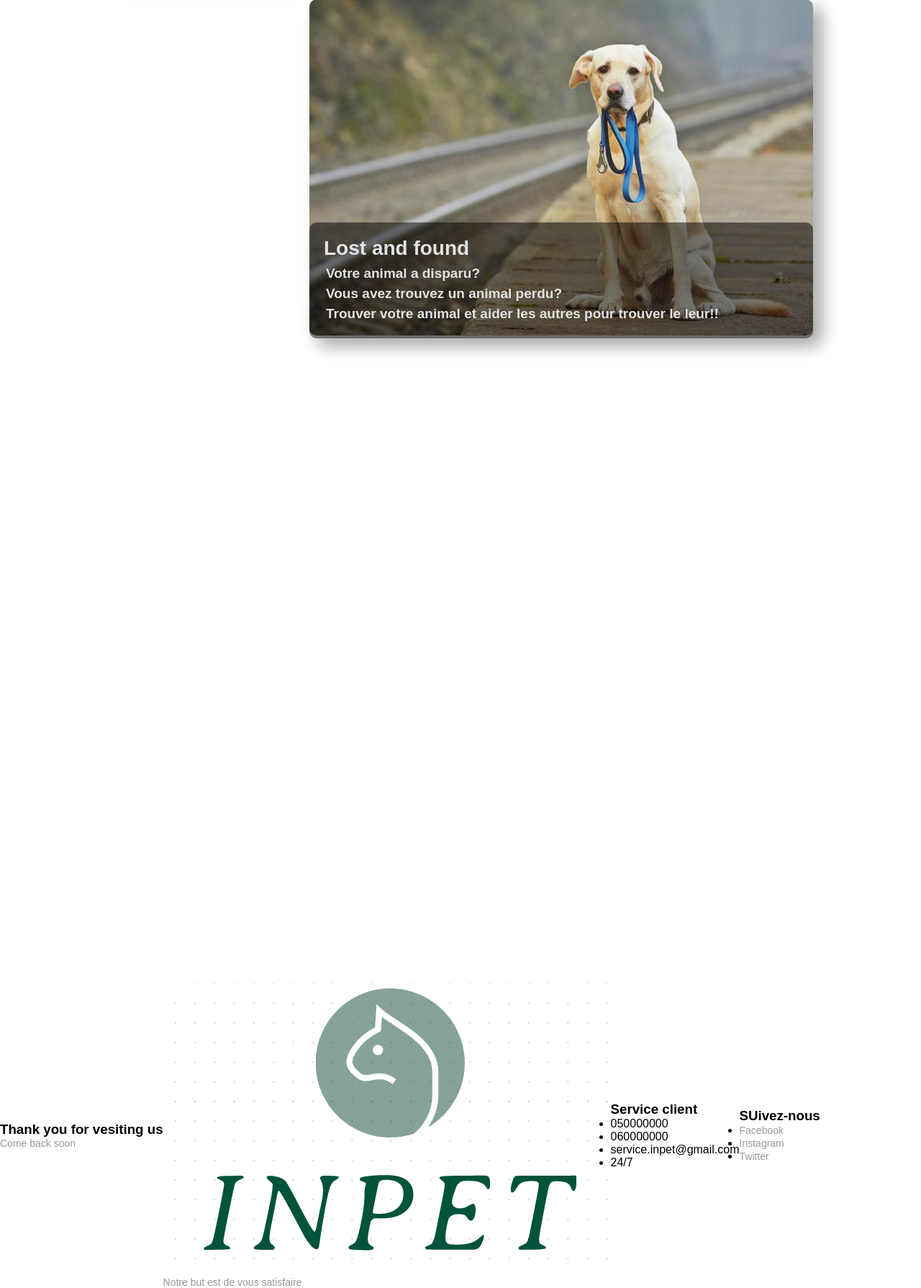
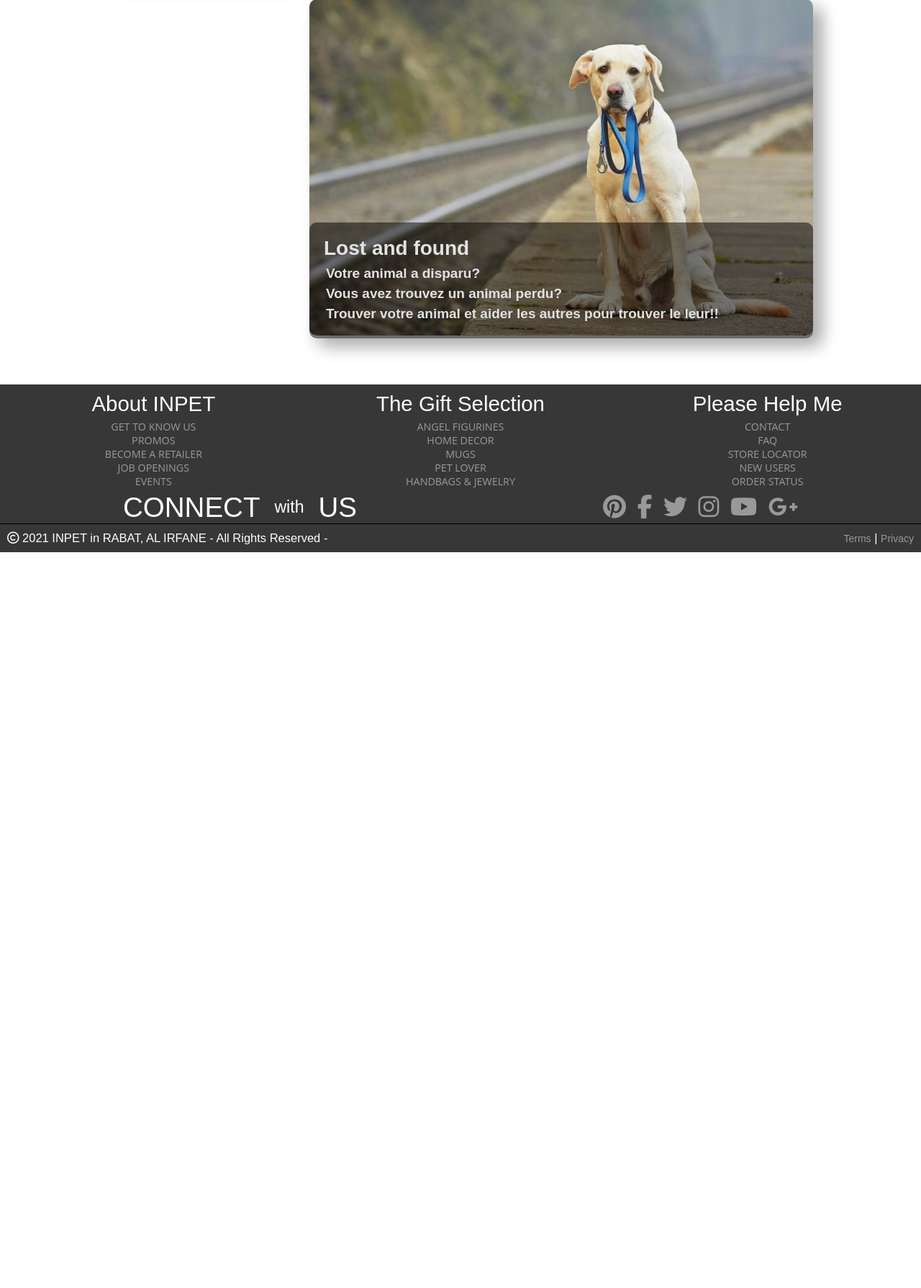
Before and after one commit to BILALBOUAZIZ/inpeet, a PHP site: page / in a window 1280 px wide. Shown: the part 1735-3524 px from the top of the page at 72% size. After the commit the page ends 2502 px from the top, so only its background shows below. Run offline with PHP 8.4, Linux system fonts and the light colour scheme; some libraries are stand-ins or nearby versions.

Commit message:
https://github.com/BILALBOUAZIZ/inpeet

```diff
--- a/css/style.css
+++ b/css/style.css
@@ -528,6 +528,9 @@ p, a{
   flex-basis: 30%;
   min-width: 250px;
 }
+
+
+
 .col1 img{
   width: 100%;
   border-radius: 10px;
@@ -640,3 +643,207 @@ p, a{
   font-size: 19px;
   color:rgb(226,226,226);
 }
+
+
+
+
+
+/*footer*/
+html, body {
+  height: 100%
+}
+.flex-rw {
+	font: 11px "Open Sans", sans-serif;
+	-webkit-font-smoothing: antialiased;
+	-moz-osx-font-smoothing: grayscale;
+	max-width: 1566px;
+	margin: auto;
+  display: flex;
+  flex-flow: column nowrap;
+  justify-content: space-between;
+  text-align: center;
+}
+ul {
+  list-style: none
+}
+a {
+  text-decoration: none
+}
+
+.flex-rw {
+  display: flex;
+  flex-flow: row wrap;
+}
+
+footer {
+  justify-content: center;
+  background: rgb(55,55,55);
+  margin-top: auto;
+}
+.footer-list-top {
+  width: 33.333%
+}
+.footer-list-top  .li {
+  text-align: center;
+  padding-bottom: 10px
+}
+.footer-list-header {
+  padding: 10px 0 5px 0;
+  color: #fff;
+  font: 2.3vw "Oswald", sans-serif
+}
+.footer-list-anchor {
+  font: 1.3em "Open Sans", sans-serif
+}
+.footer-social-section {
+  width: 100%;
+  align-items: center;
+  justify-content: space-around;
+  position: relative;
+  margin-top: 5px;
+}
+.footer-social-section::after {
+  content: "";
+  position: absolute;
+  z-index: 1;
+  top: 50%;
+  left: 10px;
+  border-top: 1px solid ;
+}
+.footer-social-overlap {
+  position: relative;
+  z-index: 2;
+  background: rgb(55,55,55);
+  padding: 0 20px
+}
+.footer-social-connect {
+  display: flex;
+  align-items: center;
+  font: 3.5em "Oswald", sans-serif;
+  color: #fff;
+}
+.footer-social-small {
+  font-size: 0.6em;
+  padding: 0px 20px;
+}
+.footer-social-overlap > a {
+  font-size: 3em
+}
+.footer-social-overlap > a:not(:first-child) {
+  margin-left: 0.38em
+}
+.footer-bottom-section {
+  width: 100%;
+  padding: 10px;
+  border-top: 1px solid;
+}
+.footer-bottom-section > div:first-child {
+  margin-right: auto
+}
+.footer-bottom-wrapper {
+  font-size: 1.5em;
+  color: #fff;
+}
+.footer-address {
+  display: inline;
+  font-style: normal
+}
+@media only screen and (max-width: 768px) {
+  .footer-list-header {
+    font-size: 2em
+  }
+  .footer-list-anchor {
+    font-size: 1.1em
+  }
+  .footer-social-connect {
+    font-size: 2.5em
+  }
+  .footer-social-overlap > a {
+    font-size: 2.24em
+  }
+  .footer-bottom-wrapper {
+    font-size: 1.3em
+  }
+}
+@media only screen and (max-width: 568px) {
+  main {
+    font-size: 5em
+  }
+  .footer-list-top {
+    width: 100%
+  }
+  .footer-list-header {
+    font-size: 3em;
+  }
+  .footer-list-anchor {
+    font-size: 1.5em
+  }
+  .footer-social-section {
+    justify-content: center
+  }
+  .footer-social-section::after {
+    top: 25%
+  }
+  .footer-social-connect {
+    margin-bottom: 10px;
+    padding: 0 10px
+  }
+  .footer-social-overlap {
+    display: flex;
+    justify-content: center;
+  }
+  .footer-social-icons-wrapper {
+    width: 100%;
+    padding: 0
+  }
+  .footer-social-overlap > a:not(:first-child) {
+    margin-left: 20px;
+  }
+  .footer-bottom-section {
+    padding: 0 5px 10px 5px
+  }
+  .footer-bottom-wrapper {
+    text-align: center;
+    width: 100%;
+    margin-top: 10px
+  }
+}
+@media only screen and (max-width: 480px) {
+  .footer-social-overlap > a {
+    margin: auto
+  }
+  .footer-social-overlap > a:not(:first-child) {
+    margin-left: 0;
+  }
+  .footer-bottom-rights {
+    display: block
+  }
+}
+@media only screen and (max-width: 320px) {
+  .footer-list-header {
+    font-size: 2.2em
+  }
+  .footer-list-anchor {
+    font-size: 1.2em
+  }
+  .footer-social-connect {
+    font-size: 2.4em
+  }
+  .footer-social-overlap  a {
+    font-size: 2.24em
+  }
+  .footer-bottom-wrapper {
+    font-size: 1.3em
+  }
+}
+.footer-social-section flex-rw{
+  margin-top: 70px;
+}
+
+/*produits*/
+.johnny {
+  font: size 50000000%;
+  width: 1900px;
+  margin-top: -500000px;
+  margin-left: -350px;
+}
--- a/index.html
+++ b/index.html
@@ -151,7 +151,12 @@
 
     <div id="aboutus" class="tabcontent">
       <h3>A propos de nous</h3>
-      <p>chi about us hna </p>
+      <p>كنا قاعدين فالحومة لاعبين دومين لاعبين داما حبيبي درح قارو شيرة والصغار كاملين بالتبسيمة جاز أخينا وليد حومة باين خلوي باين أنتيك دخل يدو فالقندورة
+
+        جبد كابوس بلاستيك
+
+        بعد دقيقة زدمو الدولة زدمو فنيسان في كورولا جبدو الكاسك وبداو يتيرو على موح التيرو وحنا فينا هاربين نجرو رفدت الدومين حبيبي الفيلو ياك حشيشة طالبة معيشة ما عرفنا كا نديرو
+         </p>
     </div>
   </div>
   <div id="ctct" class="hide">
@@ -171,7 +176,7 @@
           </a>
         </div>
         <div class="col1">
-          <a href="#"><img src="/assets/catcatego.jpg">
+          <a href="produits.html"><img src="/assets/catcatego.jpg">
             <h4>Chats</h4>
           </a>
         </div>
@@ -218,9 +223,8 @@
     </div>
 
   </div>
-    <div style="margin-top: 70%;"></div>
+    <div style="margin-top: 5%;"></div>
     <script src="/js/main.js"></script>
-  <div style="margin-top: 70%;"></div>
   <script src="/js/main.js" defer></script>
   <script>
     function searchS() {
@@ -228,7 +232,7 @@
       window.location = "produits?search=" + val
     }
   </script>
-  <div class="footer">
+ <!-- <div class="footer">
     <div class="container-footer">
       <div class="row">
         <div class="footer-col-1">
@@ -258,6 +262,63 @@
     </div>
     </div>
   </div>
+  </div> -->
 </body>
+<footer class="flex-rw">
 
+  <ul class="footer-list-top">
+    <li>
+      <h4 class="footer-list-header">About INPET</h4></li>
+    <li><a href='/shop/about-mission' class="generic-anchor footer-list-anchor" itemprop="significantLink">GET TO KNOW US</a></li>
+    <li><a href='/promos.html' class="generic-anchor footer-list-anchor" itemprop="significantLink">PROMOS</a></li>
+    <li><a href='/retailers/new-retailers.html' class="generic-anchor footer-list-anchor" itemprop="significantLink">BECOME A RETAILER</a></li>
+
+    <li><a href='/job-openings.html' itemprop="significantLink" class="generic-anchor footer-list-anchor">JOB OPENINGS</a></li>
+
+    <li><a href='/shop/about-show-schedule' class="generic-anchor footer-list-anchor" itemprop="significantLink">EVENTS</a></li>
+  </ul>
+  <ul class="footer-list-top">
+    <li>
+      <h4 class="footer-list-header">The Gift Selection</h4></li>
+
+
+    <li><a href='/Angels/cat/id/70' class="generic-anchor footer-list-anchor">ANGEL FIGURINES</a></li>
+    <li><a href='/Home-Decor/cat/id/64' class="generic-anchor footer-list-anchor">HOME DECOR</a></li>
+    <li><a href='/Mugs/cat/id/32' class="generic-anchor footer-list-anchor">MUGS</a></li>
+    <li><a href='/Pet-Lover/cat/id/108' class="generic-anchor footer-list-anchor">PET LOVER</a></li>
+    <li><a href='/Ladies-Accessories/cat/id/117' class="generic-anchor footer-list-anchor" target="_blank">HANDBAGS & JEWELRY</a></li>
+  </ul>
+  <ul class="footer-list-top">
+    <li id='help'>
+      <h4 class="footer-list-header">Please Help Me</h4></li>
+    <li><a href='/shop/about-contact' class="generic-anchor footer-list-anchor" itemprop="significantLink">CONTACT</a></li>
+    <li><a href='/faq.html' class="generic-anchor footer-list-anchor" itemprop="significantLink">FAQ</a></li>
+    <li id='find-a-store'><a href='/shop/store-locator' class="generic-anchor footer-list-anchor" itemprop="significantLink">STORE LOCATOR</a></li>
+    <li id='user-registration'><a href='/shop/user-registration?URL=' class="generic-anchor footer-list-anchor" itemprop="significantLink">NEW USERS</a></li>
+    <li id='order-tracking'><a href='/shop/order-status' itemprop="significantLink" class="generic-anchor footer-list-anchor">ORDER STATUS</a></li>
+  </ul>
+  <section class="footer-social-section flex-rw">
+      <span class="footer-social-overlap footer-social-connect">
+      CONNECT <span class="footer-social-small">with</span> US
+      </span>
+      <span class="footer-social-overlap footer-social-icons-wrapper">
+      <a href="http://www.pinterest.com/paviliongift/" class="generic-anchor" target="_blank" title="Pinterest" itemprop="significantLink"><i class="fa fa-pinterest"></i></a>
+      <a href="https://www.facebook.com/paviliongift" class="generic-anchor" target="_blank" title="Facebook" itemprop="significantLink"><i class="fa fa-facebook"></i></a>
+      <a href="https://twitter.com/PavilionGiftCo" class="generic-anchor" target="_blank" title="Twitter" itemprop="significantLink"><i class="fa fa-twitter"></i></a>
+      <a href="http://instagram.com/paviliongiftcompany" class="generic-anchor" target="_blank" title="Instagram" itemprop="significantLink"><i class="fa fa-instagram"></i></a>
+      <a href="https://www.youtube.com/channel/UCYgUODvd0qXbu_LkUWpTVEg" class="generic-anchor" target="_blank" title="Youtube" itemprop="significantLink"><i class="fa fa-youtube"></i></a>
+      <a href="https://plus.google.com/+Paviliongift/posts" class="generic-anchor" target="_blank" title="Google Plus" itemprop="significantLink"><i class="fa fa-google-plus"></i></a>
+      </span>
+  </section>
+  <section class="footer-bottom-section flex-rw">
+<div class="footer-bottom-wrapper">
+<i class="fa fa-copyright" role="copyright">
+
+</i> 2021 INPET in <address class="footer-address" role="company address">RABAT, AL IRFANE</address><span class="footer-bottom-rights"> - All Rights Reserved - </span>
+    </div>
+    <div class="footer-bottom-wrapper">
+    <a href="/terms-of-use.html" class="generic-anchor" rel="nofollow">Terms</a> | <a href="/privacy-policy.html" class="generic-anchor" rel="nofollow">Privacy</a>
+      </div>
+  </section>
+</footer>
 </html>
```
Also changed, not shown: produits.html (+21 -40 lines).
